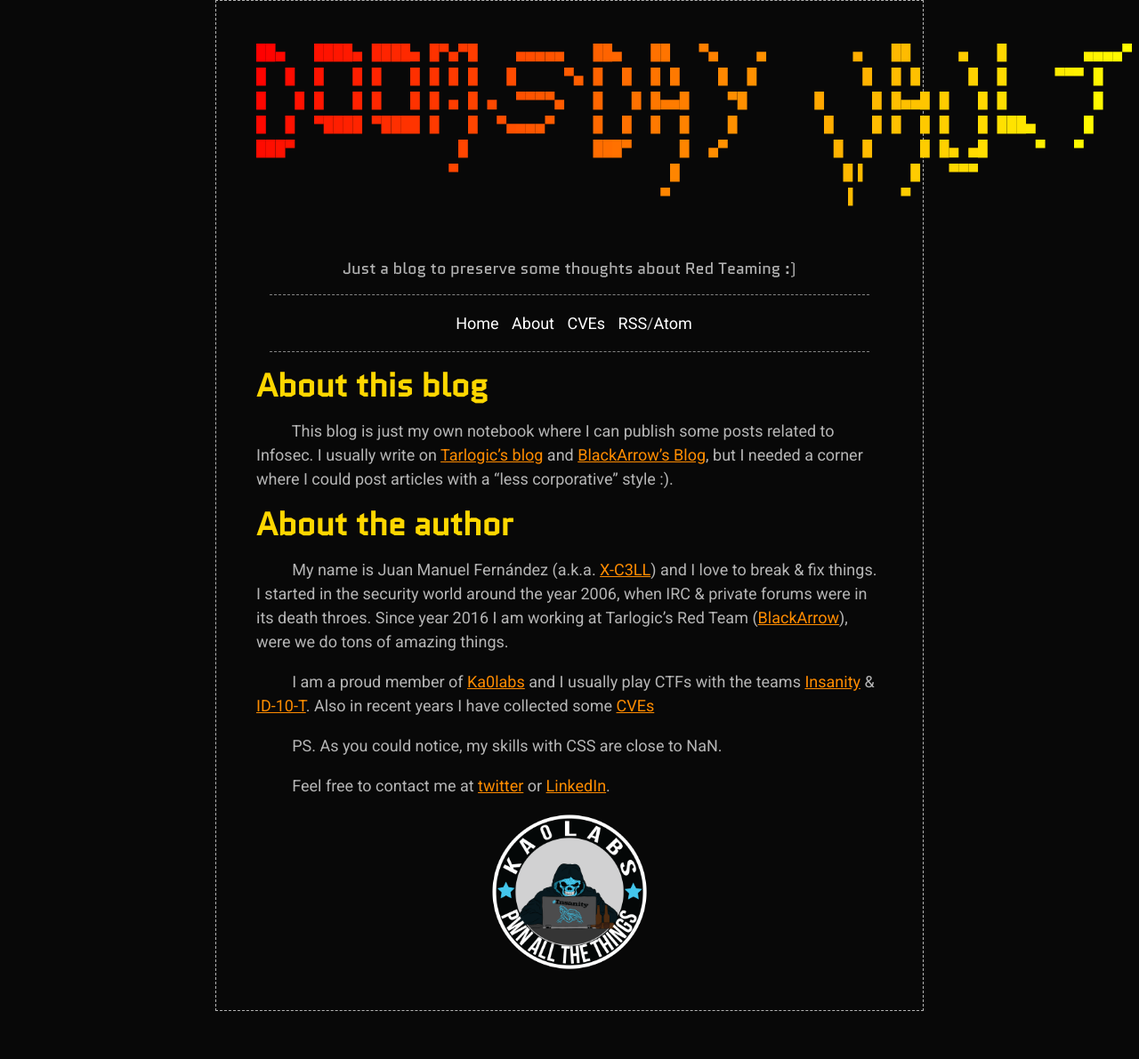
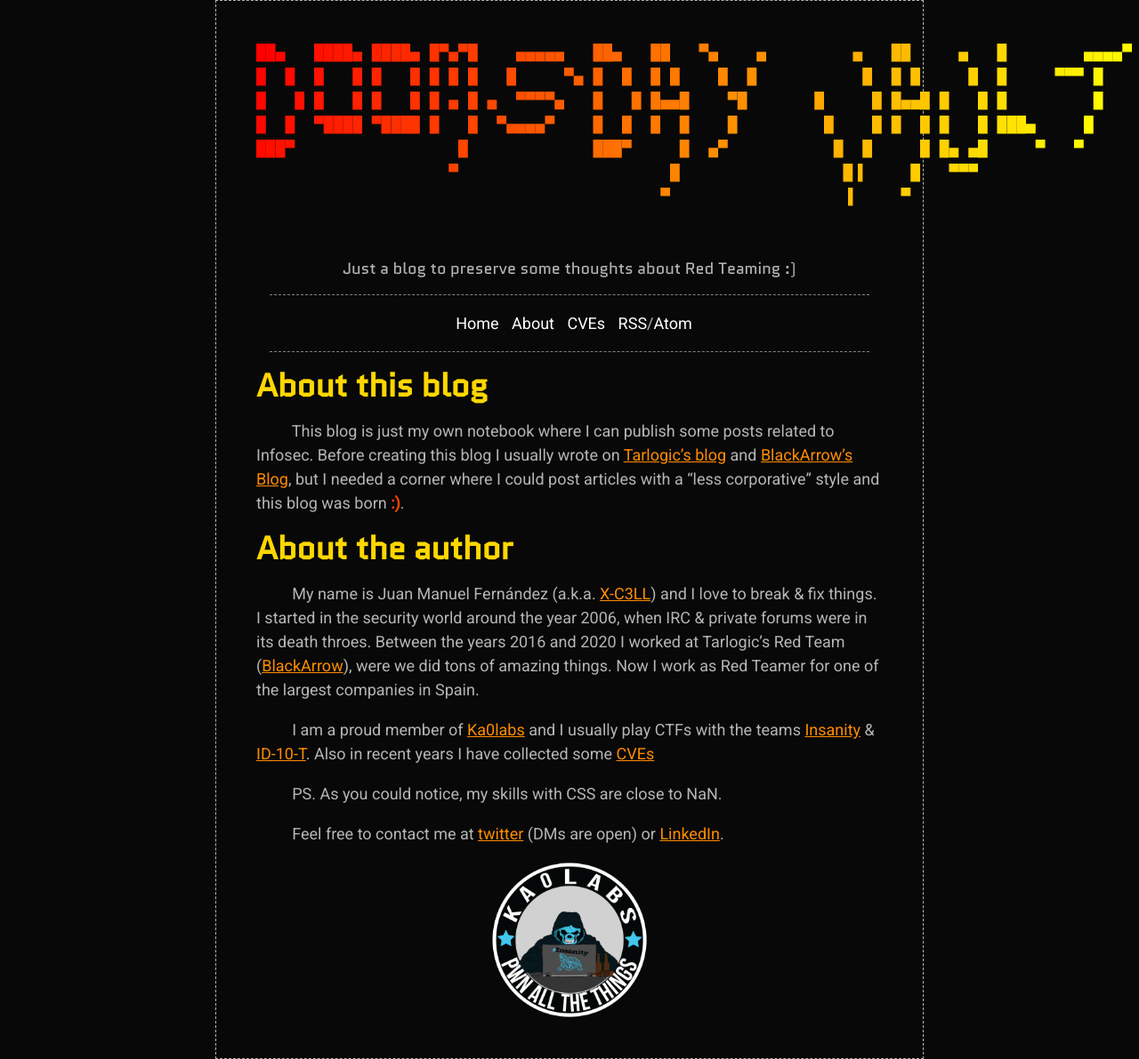
Before and after one commit to X-C3LL/x-c3ll.github.io, a Jekyll site: the page built from about.md, in a window 1280 px wide. Shown: the whole page at 89% size. Built offline with Jekyll 4.4.1, drawn with Linux system fonts in a browser that asks for light colours; before the commit the page ends 1137 px from its top, so only the background shows below that.

Commit message:
Update about.md

```diff
--- a/about.md
+++ b/about.md
@@ -6,11 +6,11 @@ permalink: about.html
 
 # About this blog
 &nbsp;&nbsp;&nbsp;&nbsp;&nbsp;&nbsp;&nbsp;&nbsp;
-This blog is just my own notebook where I can publish some posts related to Infosec. I usually write on [Tarlogic's blog](https://www.tarlogic.com/blog/) and [BlackArrow's Blog](https://www.blackarrow.net/blackarrow-blog/), but I needed a corner where I could post articles with a "less corporative" style :).
+This blog is just my own notebook where I can publish some posts related to Infosec. Before creating this blog I usually wrote on [Tarlogic's blog](https://www.tarlogic.com/blog/) and [BlackArrow's Blog](https://www.blackarrow.net/blackarrow-blog/), but I needed a corner where I could post articles with a "less corporative" style and this blog was born __:)__.
 
 # About the author
 &nbsp;&nbsp;&nbsp;&nbsp;&nbsp;&nbsp;&nbsp;&nbsp;
-My name is Juan Manuel Fernández (a.k.a. [X-C3LL](https://twitter.com/TheXC3LL)) and I love to break & fix things. I started in the security world around the year 2006, when IRC & private forums were in its death throes. Since year 2016 I am working at Tarlogic's Red Team ([BlackArrow](https://www.blackarrow.net/red-team/)), were we do tons of amazing things.
+My name is Juan Manuel Fernández (a.k.a. [X-C3LL](https://twitter.com/TheXC3LL)) and I love to break & fix things. I started in the security world around the year 2006, when IRC & private forums were in its death throes. Between the years 2016 and 2020 I worked at Tarlogic's Red Team ([BlackArrow](https://www.blackarrow.net/red-team/)), were we did tons of amazing things. Now I work as Red Teamer for one of the largest companies in Spain.
 
 &nbsp;&nbsp;&nbsp;&nbsp;&nbsp;&nbsp;&nbsp;&nbsp;
 I am a proud member of [Ka0labs](https://blog.ka0labs.net/) and I usually play CTFs with the teams [Insanity](https://ctftime.org/team/812) & [ID-10-T](https://ctftime.org/team/50611). Also in recent years I have collected some [CVEs]({{ site.baseurl}}/cves.html)
@@ -19,7 +19,7 @@ I am a proud member of [Ka0labs](https://blog.ka0labs.net/) and I usually play C
 PS. As you could notice, my skills with CSS are close to NaN.
 
 &nbsp;&nbsp;&nbsp;&nbsp;&nbsp;&nbsp;&nbsp;&nbsp;
-Feel free to contact me at [twitter](https://twitter.com/TheXC3LL) or [LinkedIn](https://www.linkedin.com/in/thexc3ll/).
+Feel free to contact me at [twitter](https://twitter.com/TheXC3LL) (DMs are open) or [LinkedIn](https://www.linkedin.com/in/thexc3ll/).
 <center>
 <img src="{{ site.baseurl }}/assets/img/logo-reduced2.png" alt="ka0labs-logo" width="25%" align="middle">
 </center>
```
